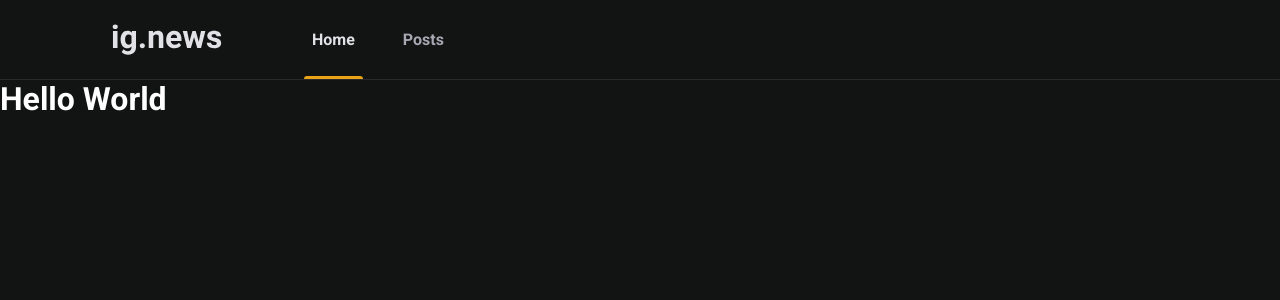
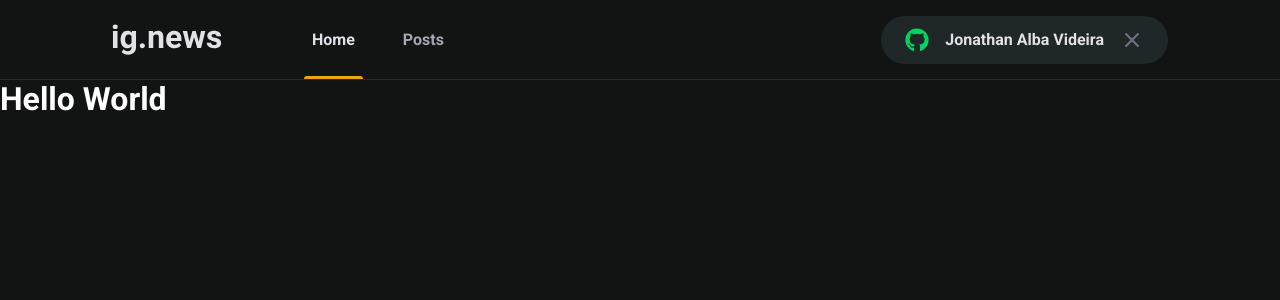
Before and after one commit to ajvideira/rocketseat-ignite-reactjs-ignews, a Next.js app: page / in a window 1280 px wide. Shown: the top 300 px of the page. Built offline with nearby package versions, Linux system fonts and the light colour scheme.

Commit message:
Creating SigInButton component

```diff
--- a/package.json
+++ b/package.json
@@ -12,6 +12,7 @@
     "next": "11.1.2",
     "react": "17.0.2",
     "react-dom": "17.0.2",
+    "react-icons": "^4.2.0",
     "sass": "^1.39.0"
   },
   "devDependencies": {
--- a/src/components/Header/index.tsx
+++ b/src/components/Header/index.tsx
@@ -1,3 +1,4 @@
+import { SignInButton } from '../SignInButton';
 import styles from './styles.module.scss';
 
 export function Header() {
@@ -11,6 +12,7 @@
           </a>
           <a href="#">Posts</a>
         </nav>
+        <SignInButton />
       </div>
     </header>
   );
--- a/src/components/Header/styles.module.scss
+++ b/src/components/Header/styles.module.scss
@@ -53,4 +53,8 @@
       }
     }
   }
+
+  button {
+    margin-left: auto;
+  }
 }
--- /dev/null
+++ b/src/components/SignInButton/index.tsx
@@ -0,0 +1,18 @@
+import { FaGithub } from 'react-icons/fa';
+import { FiX } from 'react-icons/fi';
+
+import styles from './styles.module.scss';
+
+export function SignInButton() {
+  const isActive = true;
+  const username = 'Jonathan Alba Videira';
+
+  return (
+    <button className={styles.container}>
+      <FaGithub color={isActive ? '#04d361' : '#EBA417'} />
+      {isActive ? username : 'Sign in with GitHub'}
+      {isActive && <FiX color="737380" className={styles.closeIcon} />}
+    </button>
+  );
+}
+//<FiX className={styles.closeButton} />
--- /dev/null
+++ b/src/components/SignInButton/styles.module.scss
@@ -0,0 +1,34 @@
+.container {
+  height: 3rem;
+  min-width: 13.625rem;
+  border-radius: 3rem;
+  padding: 0 1.5rem;
+
+  display: flex;
+  align-items: center;
+  justify-content: center;
+
+  background: var(--gray-850);
+  color: var(--gray-100);
+  font-weight: bold;
+  line-height: 1.25rem;
+  border: 0;
+  transition: filter 0.2s;
+
+  svg {
+    width: 1.5rem;
+    height: 1.5rem;
+  }
+
+  svg:first-child {
+    margin-right: 1rem;
+  }
+
+  svg.closeIcon {
+    margin-left: 1rem;
+  }
+
+  &:hover {
+    filter: brightness(0.8);
+  }
+}
--- a/src/styles/global.scss
+++ b/src/styles/global.scss
@@ -9,8 +9,9 @@
 
   --gray-100: #e1e1e6;
   --gray-300: #a8a8b3;
-  --gray-700: #1f2729;
+  --gray-500: #737380;
   --gray-800: #29292e;
+  --gray-850: #1f2729;
   --gray-900: #121414;
 
   --cyan-500: #61dcfb;
```
Also changed, not shown: 1 other file (tests, documents, lock files or other folders).
